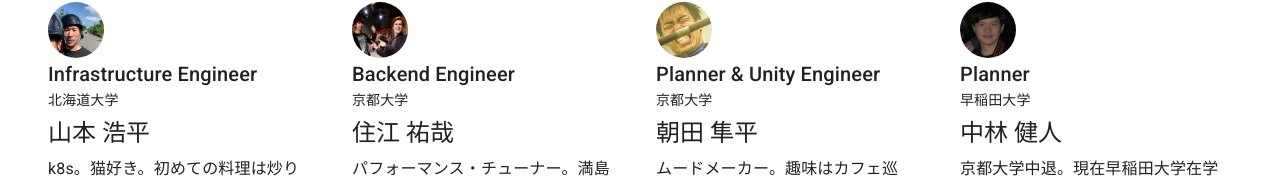
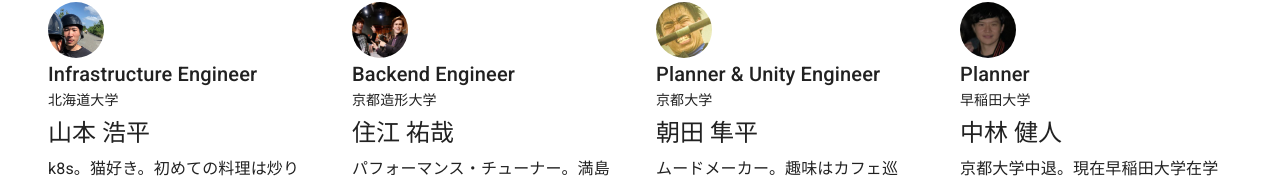
Before and after one commit to bamboooo-dev/bamboooo-hp, a Next.js app: page /members in a window 1280 px wide. Shown: the part 188-368 px from the top of the page. Built offline with nearby package versions, Linux system fonts and the light colour scheme.

Commit message:
学歴詐称

```diff
--- a/pages/members.js
+++ b/pages/members.js
@@ -105,7 +105,7 @@ const members = [
   },
   {
     position: 'Backend Engineer',
-    university: '京都大学',
+    university: '京都造形大学',
     name: '住江 祐哉',
     description: 'パフォーマンス・チューナー。満島ひかりが好き。',
     avatar: '/avatar_yuya.jpg',
```
